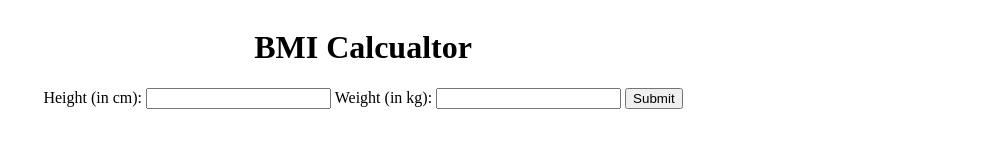
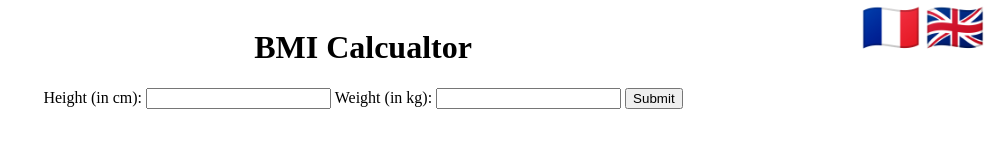
Before and after one commit to Skyrlon/bmi-calculator, a plain HTML site: page index.html in a window 1280 px wide. Shown: the whole page, without its empty margins (277-1280 px from the left). Drawn offline with Linux system fonts and the light colour scheme.

Commit message:
Add flags

```diff
--- a/index.html
+++ b/index.html
@@ -32,6 +32,8 @@
         <div class="categories"></div>
     </div>
 
+    <div id="flags"></div>
+
     <script src="main.js"></script>
 </body>
 
--- a/main.js
+++ b/main.js
@@ -6,6 +6,7 @@ const scaleElement = document.getElementById("scale");
 const categoriesElements = document.getElementsByClassName("categories");
 const bmiTextElement = document.getElementById("bmi-text");
 const bmiBarElement = document.getElementById("bmi-bar");
+const flagsContainer = document.getElementById("flags");
 
 const categories = [
   {
@@ -98,3 +99,22 @@ function addText() {
     );
   }
 }
+
+function isoToEmoji(code) {
+  return code
+    .split("")
+    .map((letter) => (letter.charCodeAt(0) % 32) + 0x1f1e5)
+    .map((n) => String.fromCodePoint(n))
+    .join("");
+}
+
+function addFlags() {
+  const languages = ["fr", "gb"];
+  languages.forEach((x) => {
+    const flag = document.createElement("div");
+    flag.textContent = isoToEmoji(x);
+    flagsContainer.append(flag);
+  });
+}
+
+addFlags();
--- a/style.css
+++ b/style.css
@@ -43,3 +43,18 @@ body {
   box-sizing: border-box;
   width: 100%;
 }
+
+#flags {
+  position: absolute;
+  top: 0%;
+  right: calc(0% + 1rem);
+  display: flex;
+  flex-direction: row;
+  justify-content: space-around;
+  width: 8rem;
+  height: 10rem;
+}
+
+#flags > * {
+  font-size: 3rem;
+}
```
